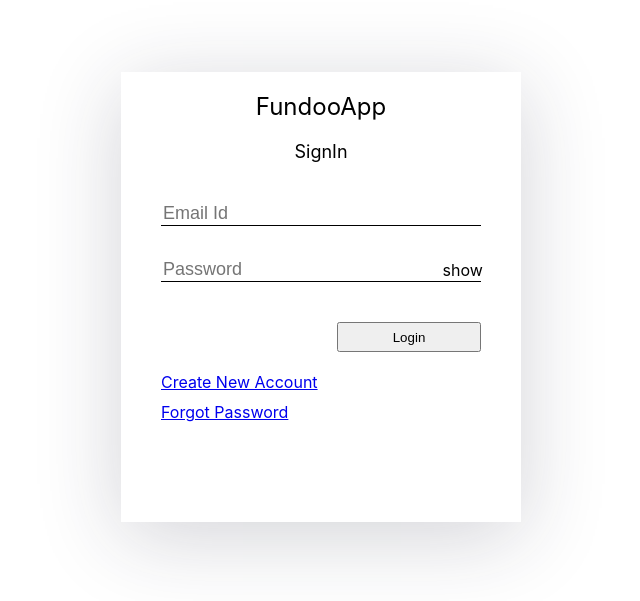
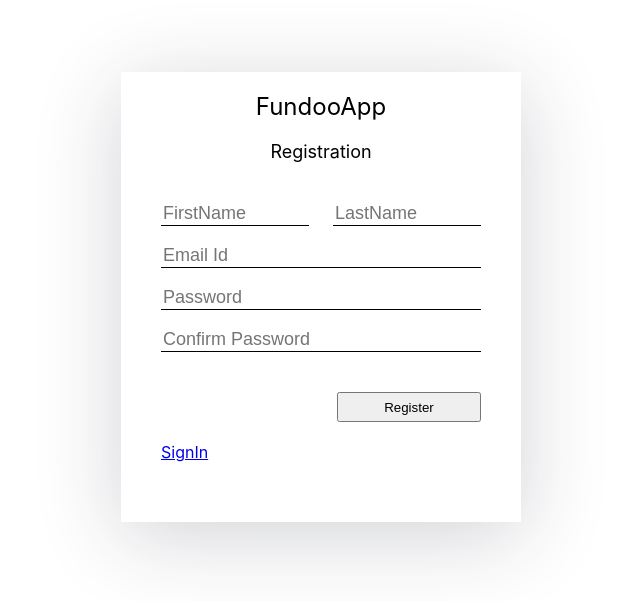
Before and after one commit to saurabhgavali23/FundooApp-ReactJs, a React (Create React App) app: page /registration in a window 1280 px wide. Shown: the part 103-704 px from the top of the page, without its empty margins (319-959 px from the left). Built offline with nearby package versions, Linux system fonts and the light colour scheme.

Commit message:
[Saurabh] Add: Routes to navigate pages

```diff
--- a/package.json
+++ b/package.json
@@ -8,6 +8,7 @@
     "@testing-library/user-event": "^7.2.1",
     "react": "^16.13.1",
     "react-dom": "^16.13.1",
+    "react-router-dom": "^5.2.0",
     "react-scripts": "3.4.3"
   },
   "scripts": {
--- a/src/App.js
+++ b/src/App.js
@@ -1,11 +1,10 @@
 import React from 'react';
 import './App.css';
-import Login from './login/Login';
-import Registration from './registration/Registration';
+import Routes from './routes/Routes';
 
 function App() {
   return (
-    <Login/>
+    <Routes/>
   );
 }
 
--- a/src/login/Login.js
+++ b/src/login/Login.js
@@ -68,7 +68,7 @@ const Login = () => {
             <input type="submit" value="Login" className="button" />
           </div>
           <div className="anchor">
-            <a href="/signUp">Create New Account</a>
+            <a href="/registration">Create New Account</a>
             <a href="/signUp">Forgot Password</a>
           </div>
         </form>
--- a/src/registration/Registration.js
+++ b/src/registration/Registration.js
@@ -101,7 +101,7 @@ const Registration = () => {
             <input type="submit" value="Register" className="button" />
           </div>
           <div className="anchor">
-            <a href="/signIn">SignIn</a>
+            <a href="/">SignIn</a>
           </div>
         </form>
       </div>
--- /dev/null
+++ b/src/routes/Routes.js
@@ -0,0 +1,23 @@
+import React from 'react'
+import { BrowserRouter, Route, Switch } from 'react-router-dom'
+import Login from '../login/Login'
+import Registration from '../registration/Registration'
+
+const Routes = () => {
+    return (
+        <div>
+            <BrowserRouter>
+            <Switch>
+                <Route path={'/'} component={Login} exact>
+                    <Login/>
+                </Route>
+                <Route path={'/registration'} component={Registration}>
+                    <Registration/>
+                </Route>
+            </Switch>
+            </BrowserRouter>
+        </div>
+    )
+}
+
+export default Routes
```
Also changed, not shown: 1 other file (tests, documents, lock files or other folders).
